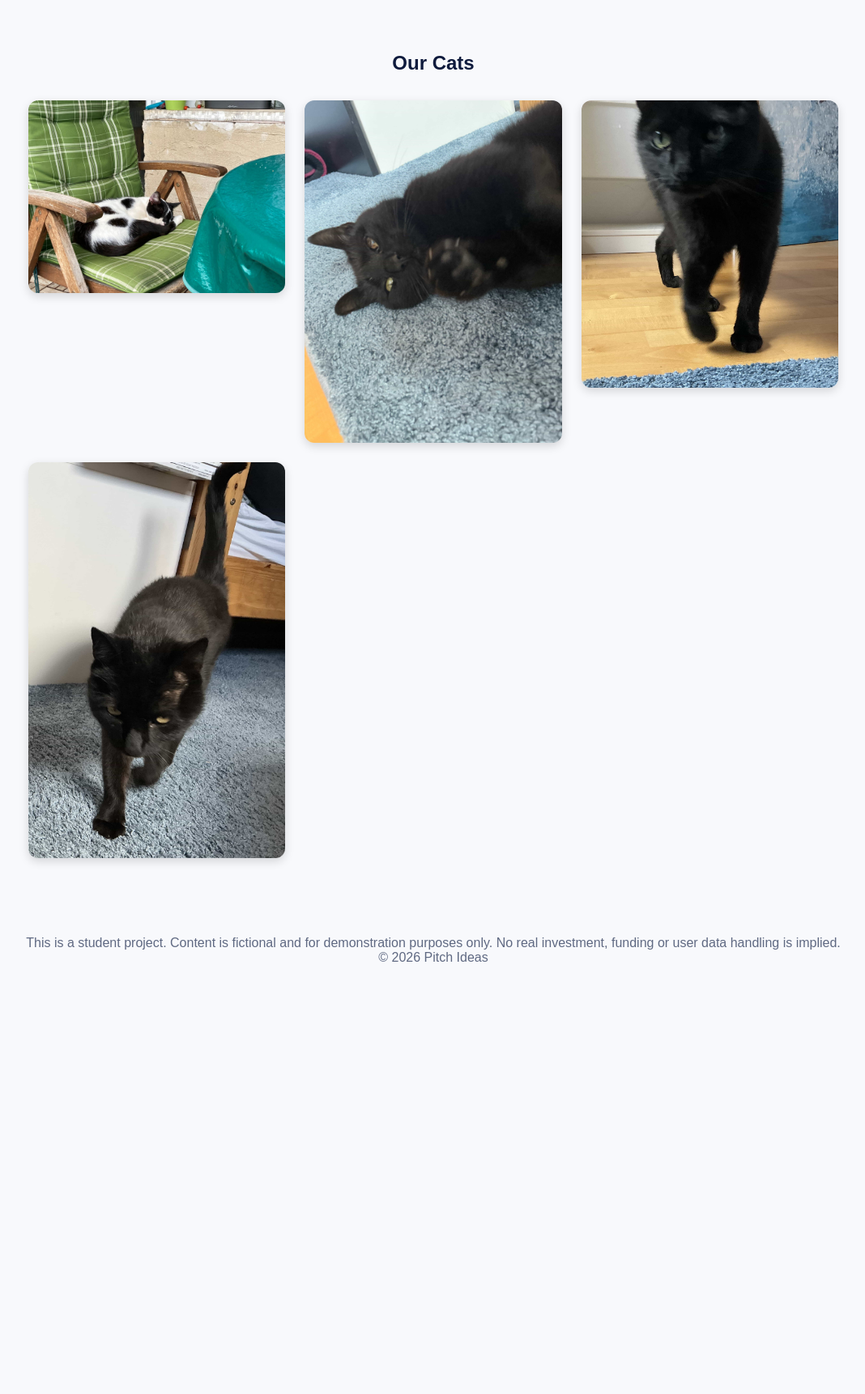
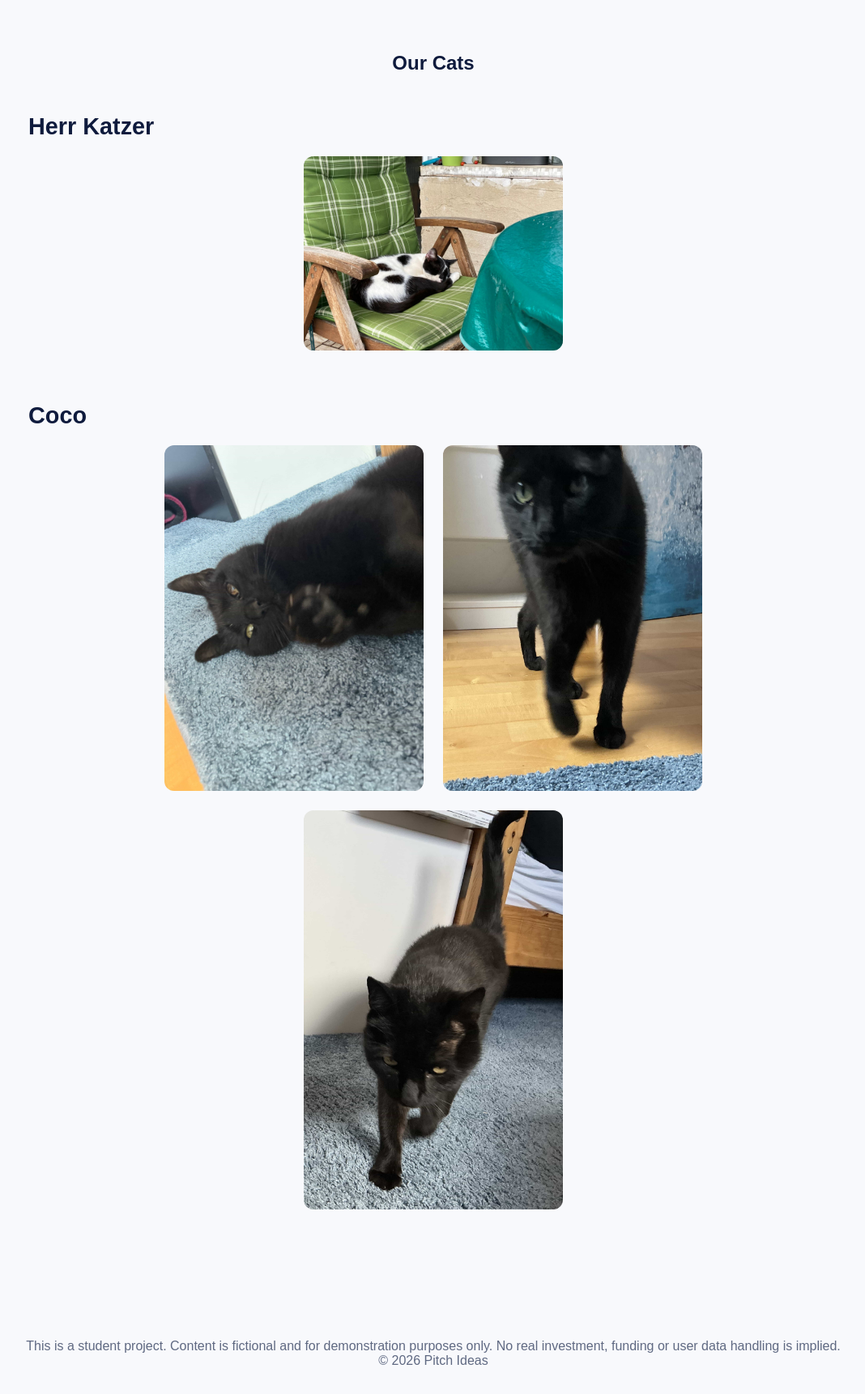
Before and after one commit to I-had-a-bad-idea/pitch.ideas, a Python web app: template internal/views/templates/cats.html in a window 1280 px wide. Shown: the part 84-1806 px from the top of the page at 81% size, without its empty margins (105-1173 px from the left). Before the commit the page ends 1272 px from the top, so only its background shows below. Run offline with Jinja, Linux system fonts and the light colour scheme; the template is opened without the code that fills it, so the values that code supplies are empty.

Commit message:
Split cats page by cats + add random cat to about page

```diff
--- a/internal/assets/static/css/style.css
+++ b/internal/assets/static/css/style.css
@@ -493,26 +493,35 @@ footer{
     color:var(--text);
 }
 
-
+/* CATS */
 .cats {
     padding: 4rem 0;
 }
 
 .cats h1 {
     text-align: center;
-    margin-bottom: 2rem;
+    margin-bottom: 3rem;
+}
+
+.cat-section {
+    margin-bottom: 4rem;
+}
+
+.cat-section h2 {
+    margin-bottom: 1.25rem;
+    font-size: 1.8rem;
 }
 
 .gallery {
-    display: grid;
-    grid-template-columns: repeat(auto-fit, minmax(280px, 1fr));
+    display: flex;
+    flex-wrap: wrap;
     gap: 1.5rem;
+    justify-content: center;
 }
 
 .gallery img {
-    width: 100%;
+    width: min(320px, 100%);
+    height: auto;
+    border-radius: 12px;
     display: block;
-    border-radius: 12px;
-    object-fit: cover;
-    box-shadow: 0 4px 12px rgba(0,0,0,0.15);
 }
--- a/internal/views/templates/about.html
+++ b/internal/views/templates/about.html
@@ -70,6 +70,11 @@
             Data may be created, modified, or deleted at any time without notice, and should not be
             considered permanent or secure.
         </p>
+
+        <h2>Here's a random image of one of our cats</h2>
+        <div class="gallery">
+            <img src="/cat" alt="Random cat image">
+        </div>
     </div>
 </section>
 
--- a/internal/views/templates/cats.html
+++ b/internal/views/templates/cats.html
@@ -32,12 +32,22 @@
     <div class="container">
         <h1>Our Cats</h1>
 
-        <div class="gallery">
-            <img src="/static/images/cats/Herr-Katzer/Lying-on-chair.jpeg">
-            <img src="/static/images/cats/Coco/Lying-on-ground.jpg">
-            <img src="/static/images/cats/Coco/Walking-from-door.jpg">
-            <img src="/static/images/cats/Coco/Walking-on-carpet.jpg">
-            <!-- Add more images here -->
+        <div class="cat-section">
+            <h2>Herr Katzer</h2>
+
+            <div class="gallery">
+                <img src="/static/images/cats/Herr-Katzer/Lying-on-chair.jpeg" alt="Herr Katzer lying on a chair">
+            </div>
+        </div>
+
+        <div class="cat-section">
+            <h2>Coco</h2>
+
+            <div class="gallery">
+                <img src="/static/images/cats/Coco/Lying-on-ground.jpg" alt="Coco lying on the ground">
+                <img src="/static/images/cats/Coco/Walking-from-door.jpg" alt="Coco walking from the door">
+                <img src="/static/images/cats/Coco/Walking-on-carpet.jpg" alt="Coco walking on the carpet">
+            </div>
         </div>
     </div>
 </section>
```
